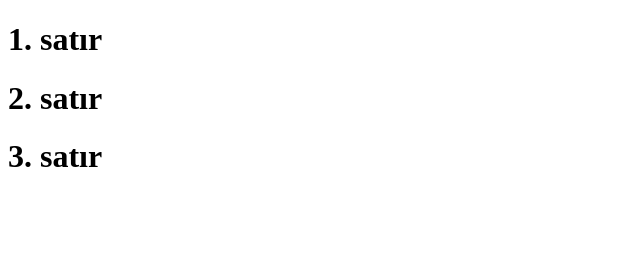
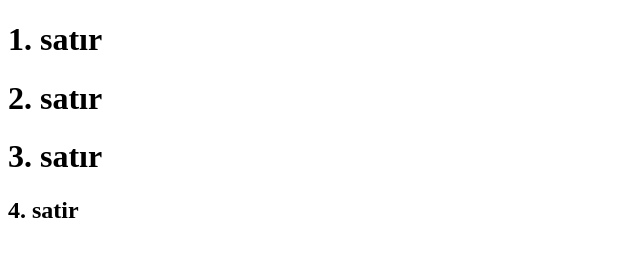
Before and after one commit to recnederland/WebDevGitDeneme, a plain HTML site: page index.html in a window 1280 px wide. Shown: the whole page, without its empty margins (0-640 px from the left). Drawn offline with Linux system fonts and the light colour scheme.

Commit message:
Update index.html

```diff
--- a/index.html
+++ b/index.html
@@ -8,5 +8,6 @@
     <h1>1. satır</h1>
     <h1>2. satır</h1>
     <h1>3. satır</h1>
+    <h2>4. satir</h2>
   </body>
 </html>
```
